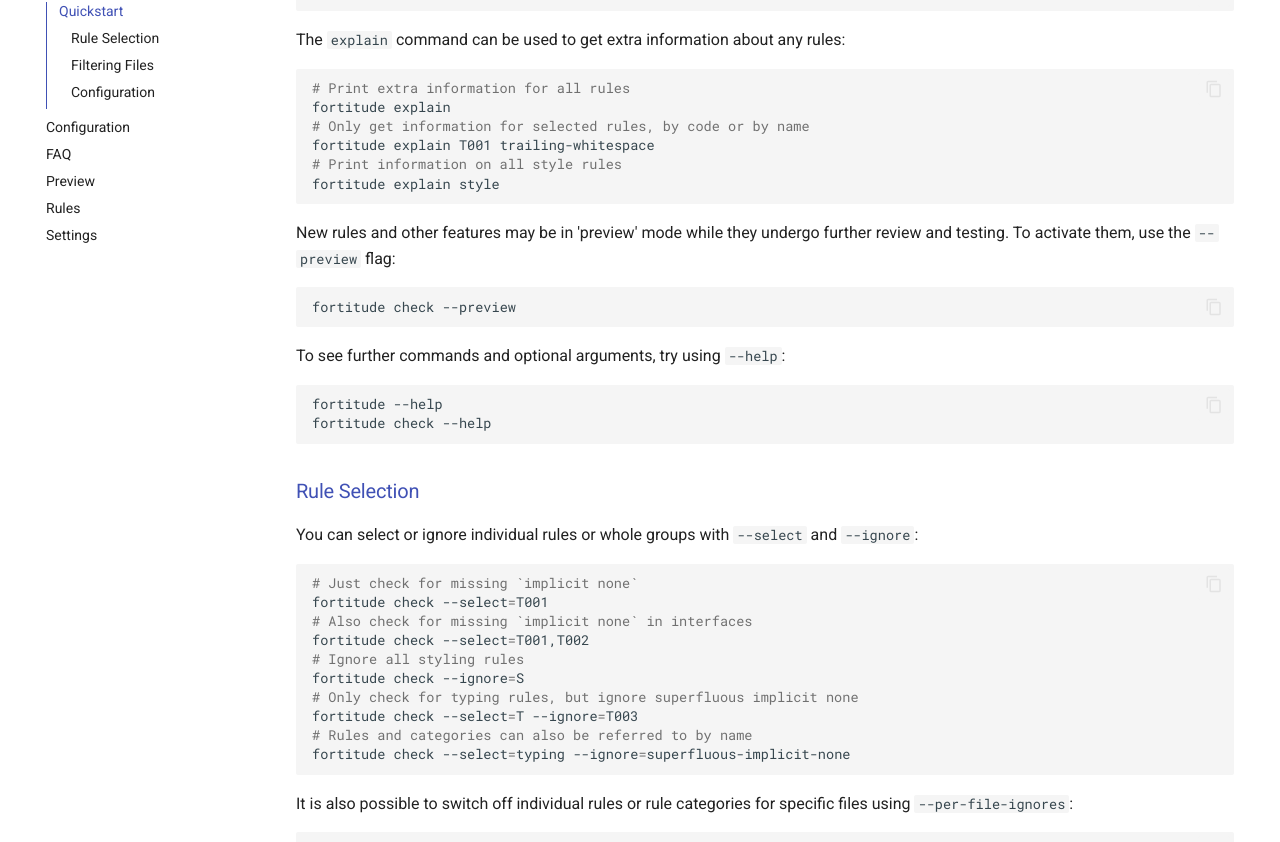
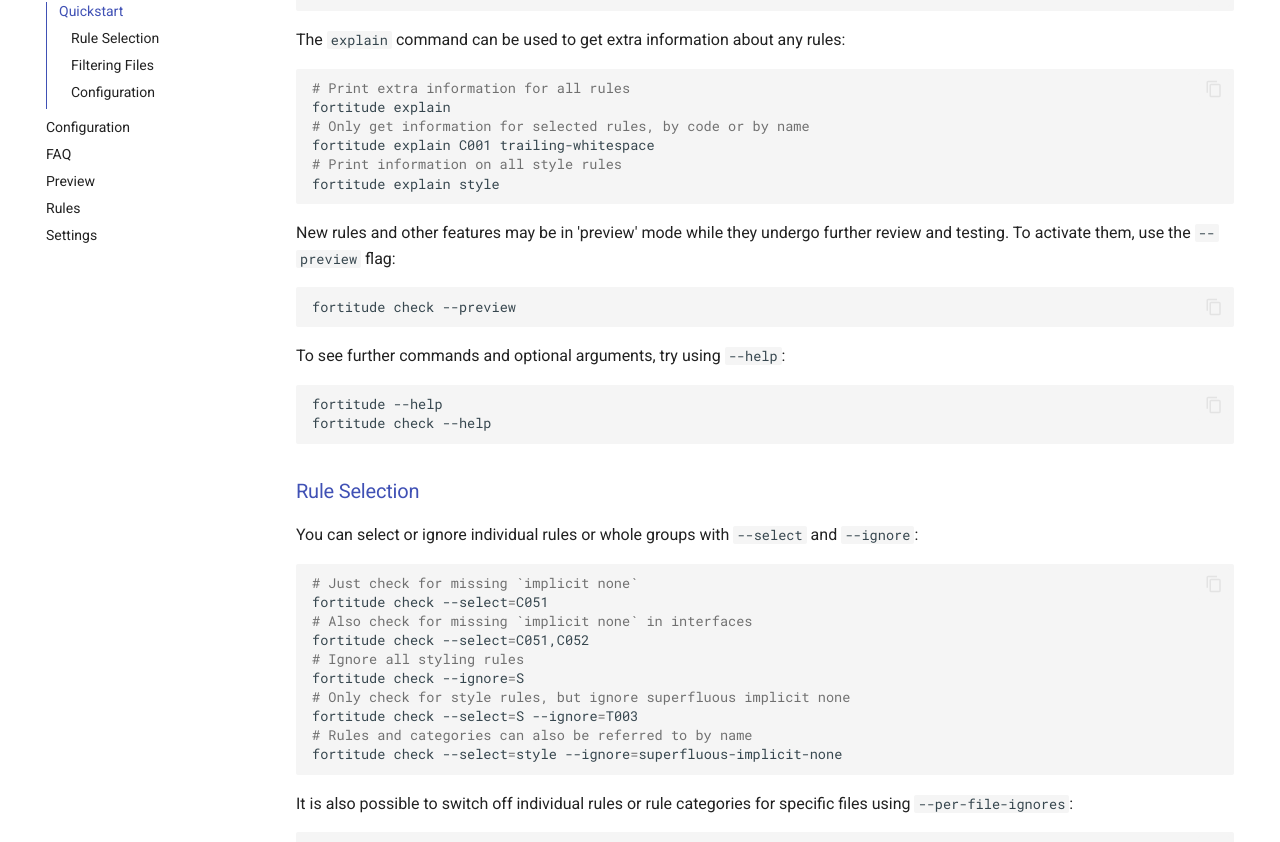
Before and after one commit to PlasmaFAIR/fortitude, an MkDocs documentation site: the page built from docs/index.md, in a window 1280 px wide and 1400 px high, scrolled down 745 px. Shown: the part 124-966 px from the top of the window. Built offline with MkDocs 1.6.1 and Material for MkDocs 9.7.7, drawn with Linux system fonts in a browser that asks for light colours; emoji names are drawn with the system emoji font; comment, search, counter and statistics services are not loaded; some of the changed text lies outside the part shown.

Commit message:
Update docs to use new rule codes

````diff
--- a/docs/index.md
+++ b/docs/index.md
@@ -46,7 +46,7 @@ The `explain` command can be used to get extra information about any rules:
 # Print extra information for all rules
 fortitude explain
 # Only get information for selected rules, by code or by name
-fortitude explain T001 trailing-whitespace
+fortitude explain C001 trailing-whitespace
 # Print information on all style rules
 fortitude explain style
 ```
@@ -72,15 +72,15 @@ You can select or ignore individual rules or whole groups with
 
 ```bash
 # Just check for missing `implicit none`
-fortitude check --select=T001
+fortitude check --select=C051
 # Also check for missing `implicit none` in interfaces
-fortitude check --select=T001,T002
+fortitude check --select=C051,C052
 # Ignore all styling rules
 fortitude check --ignore=S
-# Only check for typing rules, but ignore superfluous implicit none
-fortitude check --select=T --ignore=T003
+# Only check for style rules, but ignore superfluous implicit none
+fortitude check --select=S --ignore=T003
 # Rules and categories can also be referred to by name
-fortitude check --select=typing --ignore=superfluous-implicit-none
+fortitude check --select=style --ignore=superfluous-implicit-none
 ```
 
 It is also possible to switch off individual rules or rule categories for specific
@@ -139,7 +139,7 @@ should be under the command name:
 
 ```toml
 [check]
-select = ["S", "T"]
+select = ["C", "E", "S"]
 ignore = ["S001", "S051"]
 line-length = 132
 ```
@@ -149,7 +149,7 @@ For `fpm.toml` files, this has to be additionally nested under the
 
 ```toml
 [extra.fortitude.check]
-select = ["S", "T"]
+select = ["C", "E", "S"]
 ignore = ["S001", "S051"]
 line-length = 132
 ```
````
Also changed, not shown: other parts of docs/index.md (+1 -2 lines), README.md (+14 -14 lines).
